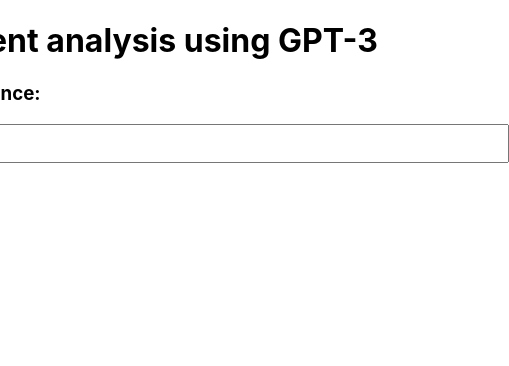
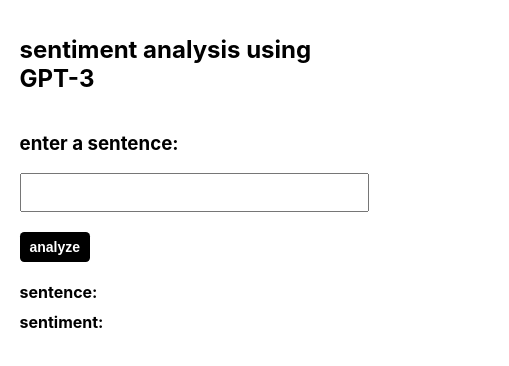
Before and after one commit to jonm24/gpt-sent, a React (Create React App) app: page / in a window 390 px wide. Shown: the top 366 px of the page, 509 px wide, since content can reach past the window. Built offline with nearby package versions, Linux system fonts and the light colour scheme; what openai-api would draw is missing.

Commit message:
mobile fixes

```diff
--- a/src/App.js
+++ b/src/App.js
@@ -1,4 +1,4 @@
-import { Fragment, useState } from 'react';
+import { useState } from 'react';
 import OpenAI from 'openai-api';
 import './index.css';
 
@@ -34,9 +34,9 @@
   }
 
   return (
-    <Fragment>
-      <h1>sentiment analysis using GPT-3</h1>
-      <form onSubmit={handleSubmit}>
+    <div className="container">
+      <h2>sentiment analysis using GPT-3</h2>
+      <form className='form' onSubmit={handleSubmit}>
         <h3>enter a sentence:</h3>
         <input
           id="input"
@@ -49,9 +49,9 @@
           <strong>analyze</strong>
         </button>
       </form>
-      <div style={{marginBottom: "10px"}}><strong>sentence:</strong> {input}</div>
-      <div><strong>sentiment:</strong> {output}</div>
-    </Fragment>
+      <div style={{marginBottom: "10px", alignSelf: "flex-start"}}><strong>sentence:</strong> {input}</div>
+      <div style={{alignSelf: "flex-start"}}><strong>sentiment:</strong> {output}</div>
+    </div>
   );
 }
 
--- a/src/index.css
+++ b/src/index.css
@@ -1,7 +1,4 @@
 body {
-  display: flex;
-  flex-direction: column;
-  align-items: center;
   margin: 0;
   font-family: -apple-system, BlinkMacSystemFont, 'Segoe UI', 'Roboto', 'Oxygen',
     'Ubuntu', 'Cantarell', 'Fira Sans', 'Droid Sans', 'Helvetica Neue',
@@ -15,9 +12,24 @@
     monospace;
 }
 
+.container {
+  display: flex;
+  flex-direction: column;
+  align-items: center;
+  flex-wrap: wrap;
+  padding: 15px;
+  width: 600px;
+  max-width: 90%;
+  margin: 0 auto;
+}
+
+.form {
+  width: 600px;
+  max-width: 100%;
+}
 .input {
   padding: 10px 15px;
-  width: 80ch;
+  width: 90%;
   margin-bottom: 20px;
 }
 
```
